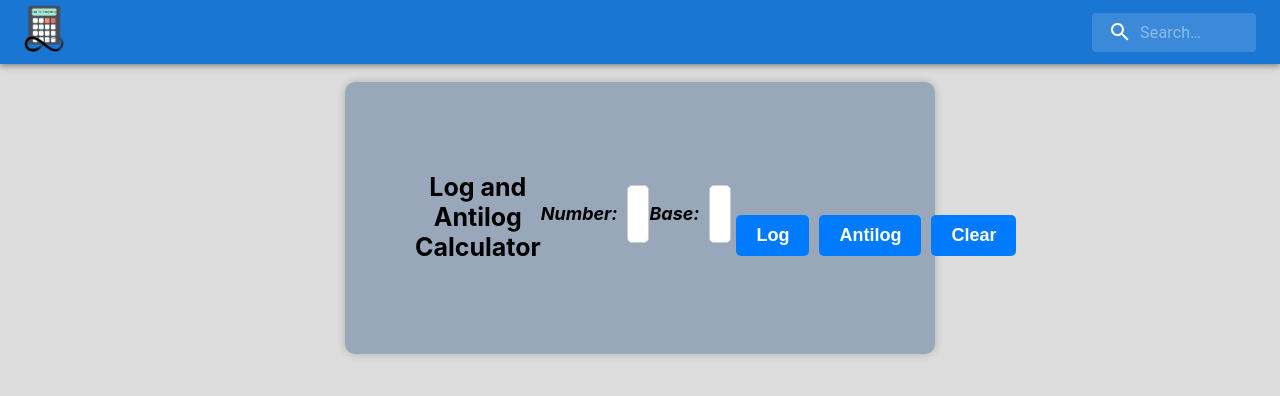
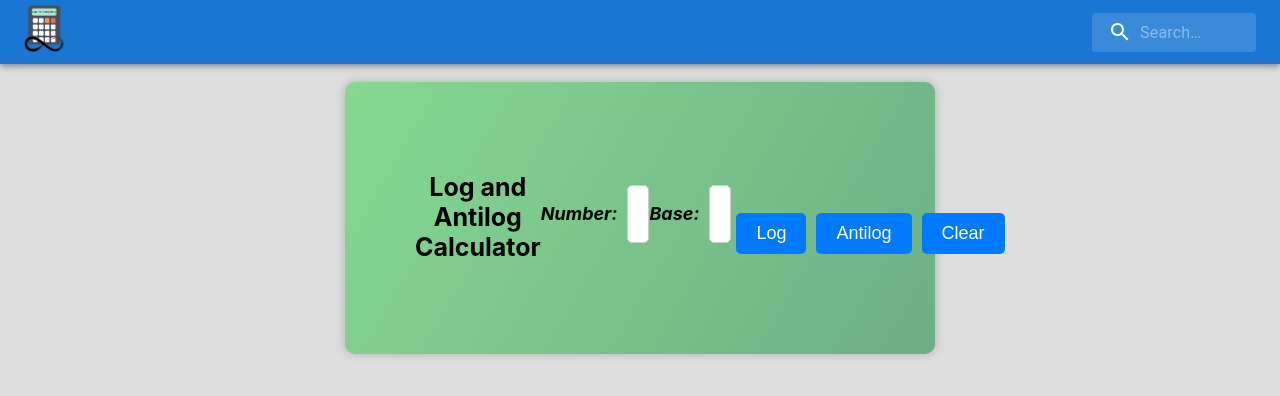
Before and after one commit to SarthakKeshari/calc_for_everything, a React (Create React App) app in the folder calculators/: page /logantilog in a window 1280 px wide. Shown: the top 396 px of the page. Built offline with nearby package versions, Linux system fonts and the light colour scheme.

Commit message:
CSS change
Changed the look of button and main interface for currency conversion.

```diff
--- a/calculators/src/finance/currency_converter/CurrencyApp.css
+++ b/calculators/src/finance/currency_converter/CurrencyApp.css
@@ -1,28 +1,34 @@
 /* App.css */
 
 @import url('https://fonts.googleapis.com/css2?family=Pacifico&display=swap');
-
-/* .App {
-	height: 100vh;
-	width: 100%;
-	display: flex;
-	align-items: center;
-	flex-direction: column;
-	background-image: linear-gradient(120deg, #fdfbfb 0%, #ebedee 100%);
-} */
 
 .heading {
     font-family: 'Pacifico', cursive;
     font-size: 35px;
 }
 
+/* Define an animation with keyframes */
+@keyframes colorMove {
+    0% {
+        background-position: 0% 0%;
+    }
+    100% {
+        background-position: 100% 0%;
+    }
+}
+
+/* Apply the animation to your .container */
 .container {
     height: auto;
     width: 800px;
     display: flex;
     justify-content: space-around;
     align-items: center;
+    background-image: linear-gradient(120deg, #92ed96 0%, #65a381 100%);
+    background-size: 200% 100%;
+    animation: colorMove 4s linear infinite alternate; /* Use 'alternate' to make it reverse direction instead of resetting */
 }
+
 
 input {
     padding-left: 5px;
@@ -44,20 +50,23 @@ input {
 
 .result {
     box-sizing: border-box;
-	/* width: 800px; */
     align-items: center;
-    /* background-color: black; */
 }
 
-button {
-	/* width: 100px; */
-	/* height: 30px; */
+.convertButton {
     font-weight: bold;
     font-size: 20px;
     margin-top: 15px;
     border: 2px solid forestgreen;
-	background-color: rgb(226, 252, 184);
+    background-image: linear-gradient(120deg, #65a381 0%, #92ed96 100%);
     cursor: pointer;
+    transition: background 0.3s ease, border-color 0.3s ease, color 0.3s ease; /* Add transitions for smooth color changes */
+}
+
+.convertButton:hover {
+    background-image: linear-gradient(120deg, #92ed96 0%, #65a381 100%);
+    border-color: #65a381;
+    color: white;
 }
 
 p,
--- a/calculators/src/finance/currency_converter/MainCurrencyConverter.js
+++ b/calculators/src/finance/currency_converter/MainCurrencyConverter.js
@@ -8,7 +8,7 @@ import 'react-dropdown/style.css';
 import './CurrencyApp.css';
 
 
-function MainCurrencyConverter(){
+function MainCurrencyConverter() {
 
     // Initializing all the state variables
     const [info, setInfo] = useState([]);
@@ -21,7 +21,7 @@ function MainCurrencyConverter(){
     // Calling the api whenever the dependency changes
     useEffect(() => {
         Axios.get(
-`https://cdn.jsdelivr.net/gh/fawazahmed0/currency-api@1/latest/currencies/${from}.json`)
+            `https://cdn.jsdelivr.net/gh/fawazahmed0/currency-api@1/latest/currencies/${from}.json`)
             .then((res) => {
                 setInfo(res.data[from]);
             })
@@ -47,17 +47,17 @@ function MainCurrencyConverter(){
         setTo(temp);
     }
 
-    return(
-        <Container maxWidth="lg" sx={{ bgcolor: '#eeeeee', minHeight: '90vh', paddingY:"10" }}>
-            <Typography pt={1} variant='h5' sx = {{textAlign: "center"}}>Currency Converter</Typography>
-            <hr/>
-            <br/>
+    return (
+        <Container maxWidth="lg" sx={{ bgcolor: '#eeeeee', minHeight: '90vh', paddingY: "10" }}>
+            <Typography pt={1} variant='h5' sx={{ textAlign: "center" }}>Currency Converter</Typography>
+            <hr />
+            <br />
 
             <div className="container">
                 <div className="left">
                     <h3>Amount</h3>
                     <input type="text"
-                        placeholder="Enter the amount"
+                        placeholder="Number"
                         onChange={(e) => setInput(e.target.value)} />
                 </div>
                 <div className="middle">
@@ -78,7 +78,7 @@ function MainCurrencyConverter(){
                 </div>
             </div>
             <div className="result">
-                <button onClick={() => { convert() }}>Convert</button>
+                <button className="convertButton" onClick={() => { convert() }}>Convert</button>
                 <h2>Converted Amount:</h2>
                 <p>{input + " " + from + " = " + output.toFixed(2) + " " + to}</p>
 
```
Lines whose indentation alone changed are shown as unchanged.
